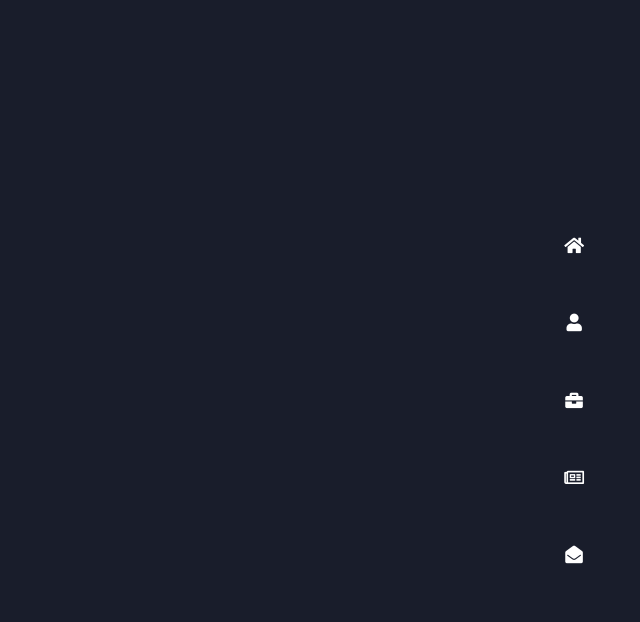
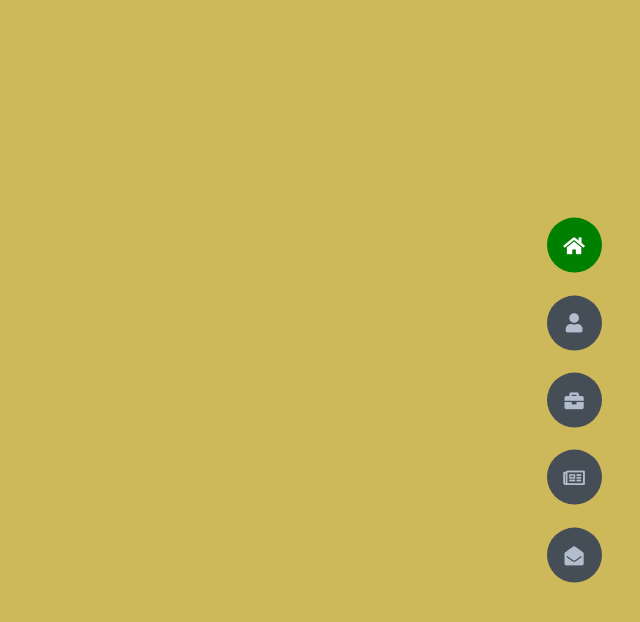
Before and after one commit to lovis-ambrose/nagaba-portfolio, a plain HTML site: page index.html in a window 1280 px wide. Both pictures are taken after a click on the element 1214 px from the left and 245 px from the top of the page. Shown: the whole page, without its empty margins (640-1280 px from the left). Drawn offline with Linux system fonts and the light colour scheme.

Commit message:
new file additions

```diff
--- /dev/null
+++ b/app.js
@@ -0,0 +1,37 @@
+// select all sections
+const sections = document.querySelectorAll(".section");
+const sectBtns = document.querySelectorAll(".controls");
+const sectBtn = document.querySelectorAll(".control");
+const allsections = document.querySelector(".main-content");
+
+
+// page transition function (for the icons)
+function pageTransitions(){
+    // button click active class
+    for(let i = 0; i< sectBtn.length; i++){
+        sectBtn[i].addEventListener('click', function(){
+            let currentBtn = document.querySelectorAll('.active-btn');
+            currentBtn[0].className = currentBtn[0].className.replace('active-btn','');
+            this.className += ' active-btn';
+        })
+    }
+    // show sections active class
+    allsections.addEventListener('click', (e)=>{
+        // target all the element data-id s
+       const id = e.target.dataset.id;
+       if(id){
+        // remove selected from other buttons
+        sectBtns.forEach((btn)=>{
+            btn.classList.remove('active')
+        })
+        e.target.classList.add('active')
+        // hide other sections
+        sections.forEach((section)=>{
+            section.classList.remove('active')
+        })
+        const element = document.getElementById(id);
+        element.classList.add('active');
+       }
+    })
+}
+pageTransitions();
--- a/index.html
+++ b/index.html
@@ -15,41 +15,44 @@
     <link rel="stylesheet" href="https://cdnjs.cloudflare.com/ajax/libs/font-awesome/5.15.4/css/all.min.css" integrity="sha512-1ycn6IcaQQ40/MKBW2W4Rhis/DbILU74C1vSrLJxCq57o941Ym01SwNsOMqvEBFlcgUa6xLiPY/NS5R+E6ztJQ==" crossorigin="anonymous" referrerpolicy="no-referrer" />
 </head>
 <body class="main-content">
-    <header class="section sec1 header active">
+    <!-- make sure the id matches with data-id in btn controls -->
+    <header class="section sec1 header active" id="home">
 
     </header>
     <main>
-        <section class="section sec2 about">
+        <section class="section sec2 about" id="about">
             <i class="fab fa-instagram"></i>
         </section>
-        <section class="section sec3 portifolio">
+        <section class="section sec3 portifolio" id="portfolio">
             Yesddddv
         </section>
-        <section class="section sec4 blogs">
+        <section class="section sec4 blogs" id="blogs">
 
         </section>
-        <section class="section sec5 contact">
+        <section class="section sec5 contact" id="contact">
 
         </section>
     </main>
 
     <!-- buttons controlls -->
+    <!-- add data-id for transitioning to section with named id -->
     <div class="controls">
-        <div class="control control-1 active-btn">
+        <div class="control control-1 active-btn" data-id="home">
             <i class="fas fa-home"></i>
         </div>
-        <div class="control control-2 ">
+        <div class="control control-2 " data-id="about">
             <i class="fas fa-user"></i>
         </div>
-        <div class="control control-3 ">
+        <div class="control control-3 " data-id="portfolio">
             <i class="fas fa-briefcase"></i>
         </div>
-        <div class="control control-4 ">
+        <div class="control control-4 " data-id="blogs">
             <i class="far fa-newspaper"></i>
         </div>
-        <div class="control control-5 ">
+        <div class="control control-5 " data-id="contact">
             <i class="fas fa-envelope-open"></i>
         </div>
     </div>
+    <script src="app.js"></script>
 </body>
 </html>
--- a/styles/styles.css
+++ b/styles/styles.css
@@ -10,8 +10,15 @@
     --color-secondary: green;
     --color-black: #000;
     --color-White: #fff;
-    --color-grey: grey;
-
+    --color-grey0: grey;
+    --color-grey-1: #f8f8f8;
+    --color-grey-2: #b2becd;
+    --color-grey-3: #6c7983;
+    --color-grey-4: #454e56;
+    --color-grey-5: #2a2e35;
+    --color-grey-6: #12181b;
+    --br-sm-2: 14px;
+    --box-shadow-1: 0 3px 15px rgba(0,0,,0,.3);
 }
 
 body{
@@ -49,26 +56,35 @@
 .sec1{
     display: none;
     transform: translateY(0) scale(1);
+    background-color: rgb(205, 184, 90);
 }
 
 .sec2{
     display: none;
     transform: translateY(0) scale(1);
+    background-color: slateblue;
 }
 
 .sec3{
     display: none;
     transform: translateY(0) scale(1);
+    background-color: rgb(205, 172, 90);
 }
 
 .sec4{
     display: none;
     transform: translateY(0) scale(1);
+    background-color: rgb(12, 9, 34);
 }
 
 .sec5{
     display: none;
     transform: translateY(0) scale(1);
+    background-color: rgb(90, 174, 205);
+}
+
+.active{
+    display: block;
 }
 
 /* button controlls */
@@ -82,6 +98,13 @@
     align-items: center;
     justify-content: center;
     transform: translateY(-50%);
+    .active-btn{
+        background-color: var(--color-secondary) !important;
+        transition: all .4s ease-in-out;
+        i{
+            color: var(--color-White) !important;
+        }
+    }
     .control{
         padding: 1rem;
         cursor: pointer;
@@ -93,5 +116,11 @@
         justify-content: center;
         align-items: center;
         margin: .7rem 0;
+        box-shadow: var(--box-shadow-1);
+        i{
+            font-size: 1.2rem;
+            color: var(--color-grey-2);
+            pointer-events: none;
+        }
     }
 }
```
